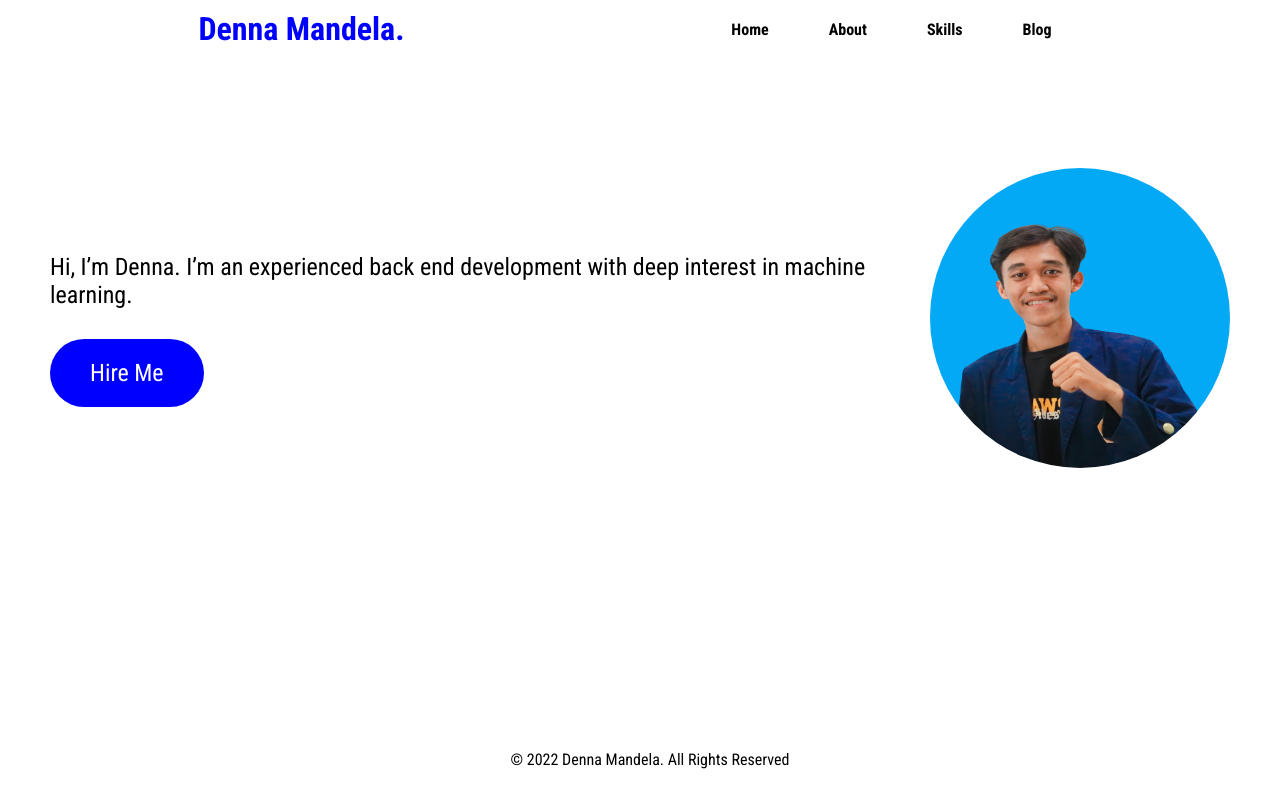
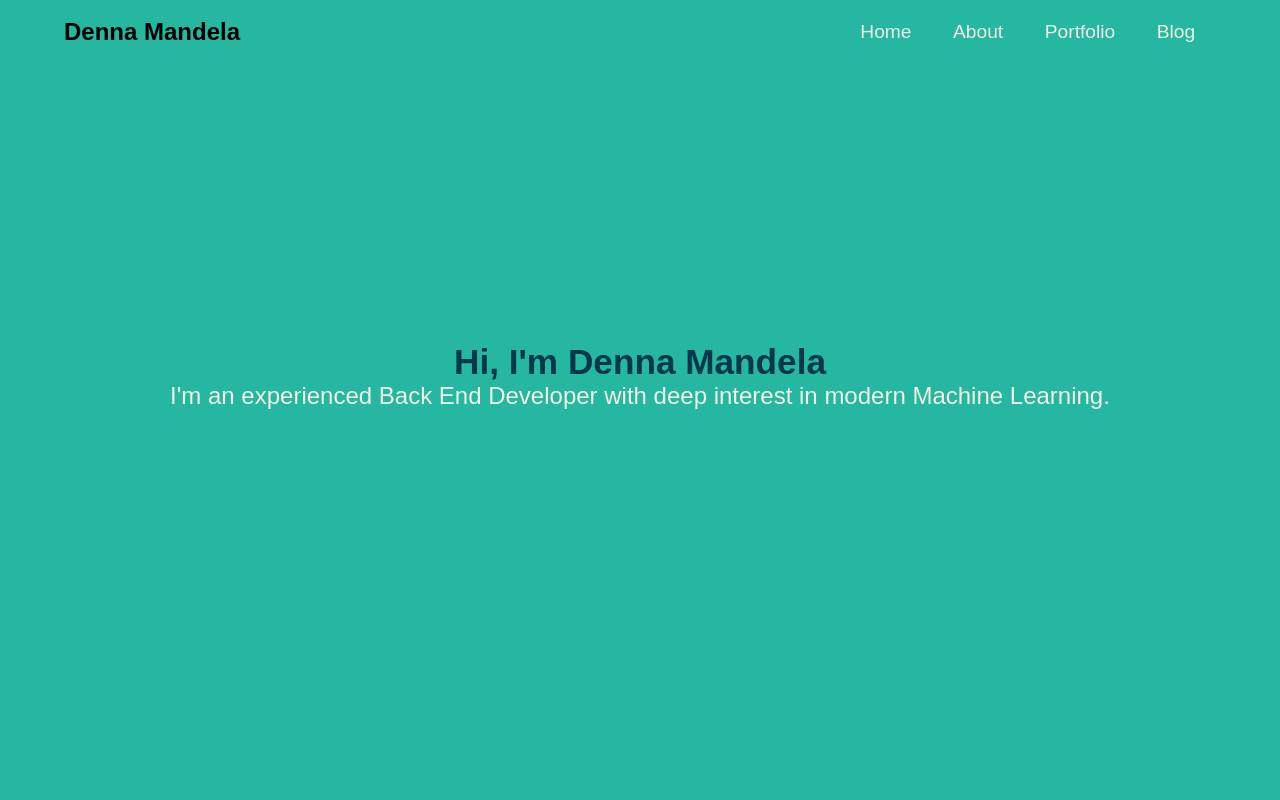
Before and after one commit to dennamandela/personal-website, a plain HTML site: page index.html in a window 1280 px wide. Drawn offline with Linux system fonts and the light colour scheme.

```diff
--- a/index.html
+++ b/index.html
@@ -8,30 +8,26 @@
     <link rel="stylesheet" href="style.css">
 </head>
 <body>
-
-    <nav>
-        <a href="" class="logo">Denna Mandela.</a>
-        <ul class="navbar">
-            <li><a href="">Home</a></li>
-            <li><a href="">About</a></li>
-            <li><a href="">Skills</a></li>
-            <li><a href="">Blog</a></li>
-        </ul>
-    </nav>
-
-    <header>
-        <div class="home-text">
-            <p>Hi, I’m Denna. I’m an experienced back end development with deep interest in machine learning.</p>
-            <a href="index.html">Hire Me</a>
-        </div>
-        <div class="home-img">
-            <img src="denna-mandela.png" alt="Denna Mandela" width="300" height="300" />
+    <header class="header">
+        <nav class="navbar">
+            <div class="navbar-container container">
+                <div>
+                    <h1 class="navbar-brand">Denna Mandela</h1>
+                </div>
+                <ul class="menu-items">
+                    <li><a href="index.html">Home</a></li>
+                    <li><a href="about.html">About</a></li>
+                    <li><a href="#home">Portfolio</a></li>
+                    <li><a href="#home">Blog</a></li>
+                </ul>
+            </div>
+        </nav>
+        <div class="home-content" id="home-page">
+            <div class="name">
+                <h1>Hi, I'm Denna Mandela</h1>
+                <p>I'm an experienced Back End Developer with deep interest in modern Machine Learning.</p>
+            </div>
         </div>
     </header>
-
-    <footer>
-        <p class="text">&copy; 2022 Denna Mandela. All Rights Reserved
-    </footer>
-
 </body>
 </html>
--- a/style.css
+++ b/style.css
@@ -1,93 +1,91 @@
-@import url('https://fonts.googleapis.com/css2?family=Open+Sans&family=Roboto+Condensed:wght@400;700&display=swap');
-
 * {
     margin: 0;
     padding: 0;
-    text-decoration: none;
-    list-style: none;
-    font-family: 'Roboto Condensed', sans-serif;
-    color: rgb(0,0,0)
-
+    box-sizing: border-box;
 }
 
-nav {
-    display: flex;
-    justify-content: space-around;
-    align-items: center ;
-    padding: 10px 50px;
+body {
+    font-family: "Poppins", sans-serif;
 }
 
-.logo {
-    font-weight: 700;
-    font-size: 32px;
-    color: #0000ff;
-
+header {
+    background-color: #25b79f;
+    height: 100vh;
 }
 
-ul {
+.container {
+    max-width: 1200px;
+    width: 90%;
+    margin: auto;
+}
+
+.navbar {
+    position: fixed;
+    width: 100%;
+    z-index: 500;
+}
+
+.navbar-container {
+    display: flex;
+    justify-content: space-between;
+    align-items: center;
+    height: 64px;
+}
+
+.menu-items {
     display: flex;
 }
 
-ul li {
-    margin: 0 10px;
-    font-size: 16px;
-    font-weight: 600;
+.menu-items li {
+    list-style: none;
+    padding: 1rem;
 }
 
-ul li a {
-    padding: 8px 20px;
-    border-radius: 20px;
+.menu-items a {
+    text-decoration: none;
+    color: #f0f0e6;
+    font-size: 1.2rem;
+    padding: 0.3rem;
 }
 
-ul li a:hover {
-    color: #0000ff;
-    transition: 0.2s;
+.menu-items a:hover {
+    border-bottom: 2px solid #f0f0e6;
 }
 
-header {
-    display: flex;
-    align-items: center;
-    justify-content: space-evenly;
-    padding: 10px 50px;
-    margin-top: 100px;
+.navbar .logo {
+    order: 1;
+    color: #f0f0e6;
+    font-size: 2rem;
 }
 
-.home-text p{
-    font-size: 8x;
-    margin-bottom: 50px;
+.home-content .name {
+    position: absolute;
+    top: 47%;
+    left: 50%;
+    transform: translate(-50%, -50%);
+    color: #07374a;
+    width: 100%;
+    text-align: center;
 }
 
-.home-img img{
-    border-radius: 50%;
+.home-content .name h1 {
+    font-size: 2.2rem;
+    text-align: center;
 }
 
-
-
-.home-text p {
-    font-size: 24px;
-    margin-bottom: 50px;
+.home-content .name p {
+    color: #f0f0e6;
+    font-size: 1.5rem;
 }
 
-.home-text span {
-    color: #0000ff;
+.about-me {
+    background-color: #07374a;
+    padding: 6rem 0;
 }
 
-.home-text a {
-    font-size: 24px;
-    background-color: #0000ff;
-    padding: 20px 40px;
-    color: #fff;
-    border-radius: 50px;
-}
-
-
-
-footer {
-    position: fixed;
-    padding: 10px 10px 0px 10px;
-    bottom: 0;
-    width: 100%;
-    /* Height of the footer*/
-    height: 50px;
+.about-me .about-heading {
+    color: #25b79f;
+    font-size: 2rem;
+    font-weight: 600;
     text-align: center;
 }
```
Also changed, not shown: about.html (added, +57 -0 lines).
